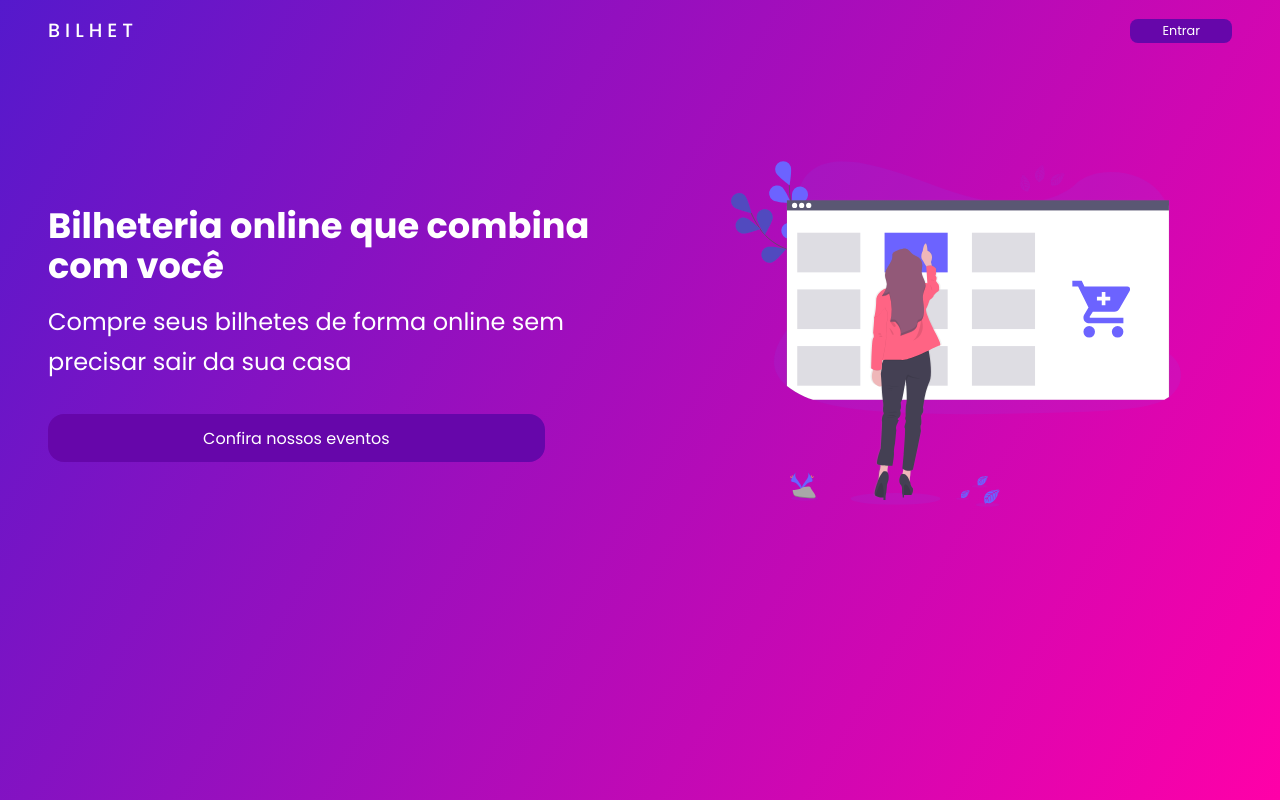
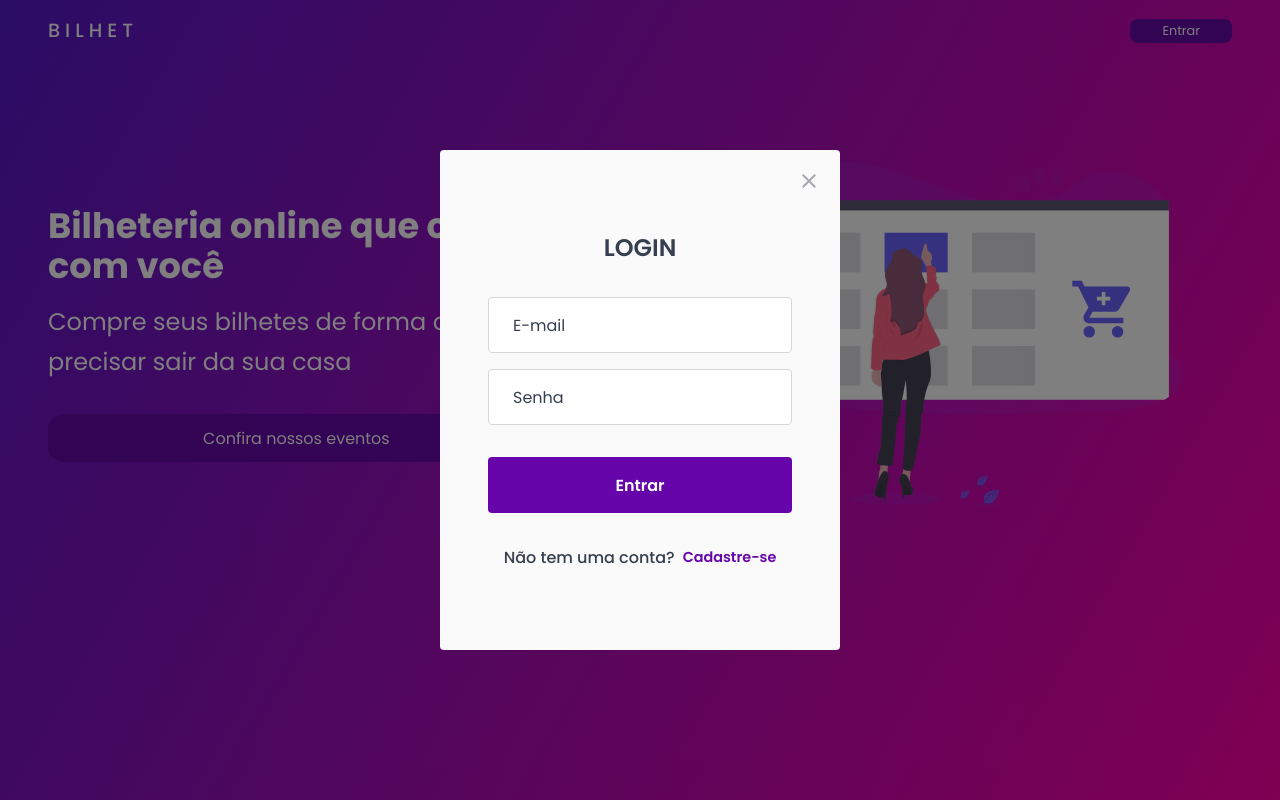
Before and after one commit to And1zera/DevSoft-Unimetrocamp, a React (Create React App) app in the folder frontend/: page / in a window 1280 px wide. Both pictures are taken after a click on the button "Entrar". Built offline with nearby package versions, Linux system fonts and the light colour scheme.

Commit message:
Implemented login modal

```diff
--- a/frontend/src/App.tsx
+++ b/frontend/src/App.tsx
@@ -1,21 +1,28 @@
 import React from 'react';
 import { BrowserRouter as Router } from 'react-router-dom';
+import Modal from 'react-modal';
 import { ToastContainer } from 'react-toastify';
 import 'react-toastify/dist/ReactToastify.css';
-import { CartProvider } from './hooks/useCart';
 
 import { Routes } from './routes';
+import { CartProvider } from './hooks/useCart';
+import { ModalProvider } from './hooks/useModal';
+import { Login } from './pages/Login';
+import { GlobalStyle } from './styles';
 
-import { GlobalStyle } from './styles';
+Modal.setAppElement('#root');
 
 export function App(): JSX.Element {
   return (
     <Router>
-      <CartProvider>
-        <GlobalStyle />
-        <Routes />
-        <ToastContainer autoClose={3000} />
-      </CartProvider>
+      <ModalProvider>
+        <CartProvider>
+          <GlobalStyle />
+          <Routes />
+          <ToastContainer autoClose={3000} />
+        </CartProvider>
+        <Login />
+      </ModalProvider>
     </Router>
   );
 }
--- a/frontend/src/components/Header/index.tsx
+++ b/frontend/src/components/Header/index.tsx
@@ -1,5 +1,6 @@
 import React from 'react';
 import { Link } from 'react-router-dom';
+import { useModal } from '../../hooks/useModal';
 import { Container } from './styles';
 
 interface HeaderProps {
@@ -8,6 +9,8 @@ interface HeaderProps {
 }
 
 export function Header({ isColorActive, children }: HeaderProps): JSX.Element {
+  const { handleOpenModal } = useModal();
+
   return (
     <Container isColorActive={isColorActive}>
       <Link to="/" className="bilhet">
@@ -15,7 +18,7 @@ export function Header({ isColorActive, children }: HeaderProps): JSX.Element {
       </Link>
       <nav>
         {children}
-        <button className="login" type="button">
+        <button className="login" type="button" onClick={handleOpenModal}>
           Entrar
         </button>
       </nav>
--- /dev/null
+++ b/frontend/src/hooks/useModal.tsx
@@ -0,0 +1,41 @@
+import React, { createContext, useContext, useState } from 'react';
+
+interface ModalProviderProps {
+  children: React.ReactNode;
+}
+
+interface ModalContextData {
+  handleOpenModal: () => void;
+  handleCloseModal: () => void;
+  isOpenModal: boolean;
+}
+
+const ModalContext = createContext({} as ModalContextData);
+
+export function ModalProvider({ children }: ModalProviderProps): JSX.Element {
+  const [isOpenModal, setIsOpenModal] = useState(false);
+
+  function handleOpenModal() {
+    setIsOpenModal(true);
+  }
+
+  function handleCloseModal() {
+    setIsOpenModal(false);
+  }
+  return (
+    <ModalContext.Provider
+      value={{
+        handleOpenModal,
+        handleCloseModal,
+        isOpenModal,
+      }}
+    >
+      {children}
+    </ModalContext.Provider>
+  );
+}
+
+export function useModal(): ModalContextData {
+  const context = useContext(ModalContext);
+  return context;
+}
--- /dev/null
+++ b/frontend/src/pages/Login/index.tsx
@@ -0,0 +1,59 @@
+import React, { useState } from 'react';
+import Modal from 'react-modal';
+import { Link } from 'react-router-dom';
+import closeImg from '../../assets/close.svg';
+import { useModal } from '../../hooks/useModal';
+import { Container } from './styles';
+
+export function Login(): JSX.Element {
+  const { handleCloseModal, isOpenModal } = useModal();
+  const [email, setEmail] = useState<string>('');
+  const [password, setPassword] = useState('');
+
+  const handleCloseModalAndClearStates = () => {
+    setPassword('');
+    setEmail('');
+    handleCloseModal();
+  };
+
+  return (
+    <Modal
+      isOpen={isOpenModal}
+      onRequestClose={handleCloseModalAndClearStates}
+      overlayClassName="react-modal-overlay"
+      className="react-modal-content"
+    >
+      <button
+        type="button"
+        className="react-modal-close"
+        onClick={handleCloseModalAndClearStates}
+      >
+        <img src={closeImg} alt="Fechar modal" />
+      </button>
+
+      <Container>
+        <h2>LOGIN</h2>
+
+        <input
+          type="text"
+          placeholder="E-mail"
+          value={email}
+          onChange={event => setEmail(event.target.value)}
+        />
+
+        <input
+          type="password"
+          placeholder="Senha"
+          value={password}
+          onChange={event => setPassword(event.target.value)}
+        />
+
+        <button type="submit">Entrar</button>
+
+        <Link to="cadastra-se">
+          <span>Não tem uma conta? </span> Cadastre-se
+        </Link>
+      </Container>
+    </Modal>
+  );
+}
--- /dev/null
+++ b/frontend/src/pages/Login/styles.ts
@@ -0,0 +1,78 @@
+import styled from 'styled-components';
+
+export const Container = styled.form`
+  display: flex;
+  flex-direction: column;
+  justify-content: center;
+  align-items: center;
+  height: 100%;
+
+  h2 {
+    color: var(--text-title);
+    font-size: 1.5rem;
+    margin-bottom: 2rem;
+  }
+
+  input {
+    width: 100%;
+    height: 3.5rem;
+    padding: 0 1.5rem;
+
+    border-radius: 0.25rem;
+    border: 1px solid #d7d7d7;
+
+    font-weight: 400;
+    font-size: 1rem;
+
+    &::placeholder {
+      color: var(--text-title);
+    }
+
+    & + input {
+      margin-top: 1rem;
+    }
+  }
+
+  a {
+    margin-top: 2rem;
+    text-decoration: none;
+    font-size: 0.9rem;
+    display: flex;
+    align-self: center;
+    align-items: center;
+    font-weight: 600;
+    color: #6606aa;
+    span {
+      color: var(--text-title);
+      font-size: 1rem;
+      margin-right: 0.5rem;
+      font-weight: 500;
+      cursor: text;
+    }
+
+    transition: filter 0.2s;
+
+    :hover {
+      filter: brightness(0.8);
+    }
+  }
+
+  button[type='submit'] {
+    width: 100%;
+    padding: 0 1.5rem;
+    height: 3.5rem;
+    color: var(--white);
+    background-color: #6606aa;
+    border-radius: 0.25rem;
+    border: 0;
+    font-size: 1rem;
+    margin-top: 2rem;
+    font-weight: 600;
+
+    transition: filter 0.2s;
+
+    &:hover {
+      filter: brightness(0.9);
+    }
+  }
+`;
--- a/frontend/src/routes/index.tsx
+++ b/frontend/src/routes/index.tsx
@@ -3,6 +3,7 @@ import { Switch, Route } from 'react-router-dom';
 import { Cart } from '../pages/Cart';
 import { Events } from '../pages/Events';
 import { Home } from '../pages/Home';
+import { Login } from '../pages/Login';
 
 export function Routes(): JSX.Element {
   return (
@@ -10,6 +11,7 @@ export function Routes(): JSX.Element {
       <Route exact path="/" component={Home} />
       <Route exact path="/bilhet/events" component={Events} />
       <Route exact path="/bilhet/cart" component={Cart} />
+      <Route exact path="/bilhet/login" component={Login} />
     </Switch>
   );
 }
--- a/frontend/src/styles/index.ts
+++ b/frontend/src/styles/index.ts
@@ -49,4 +49,42 @@ export const GlobalStyle = createGlobalStyle`
     opacity: 0.6;
     cursor: not-allowed;
   }
+
+  .react-modal-overlay {
+        background: rgba(0, 0, 0, 0.5);
+        position: fixed;
+        top: 0;
+        bottom: 0;
+        left: 0;
+        right: 0;
+
+        display: flex;
+        align-items: center;
+        justify-content: center;
+    }
+
+    .react-modal-content {
+        width: 100%;
+        max-width: 400px;
+        background: #fafafa;
+        padding: 3rem;
+        position: relative;
+        border-radius: 0.25rem;
+        max-height: 500px;
+        height: 100%;
+    }
+
+    .react-modal-close{
+        position: absolute;
+        right:1.5rem;
+        top:1.5rem;
+        border: 0;
+        background: transparent;
+
+        transition: filter 0.2s;
+
+        &:hover {
+            filter: brightness(0.8);
+        }
+    }
 `;
```
Also changed, not shown: frontend/src/assets/close.svg (added).
